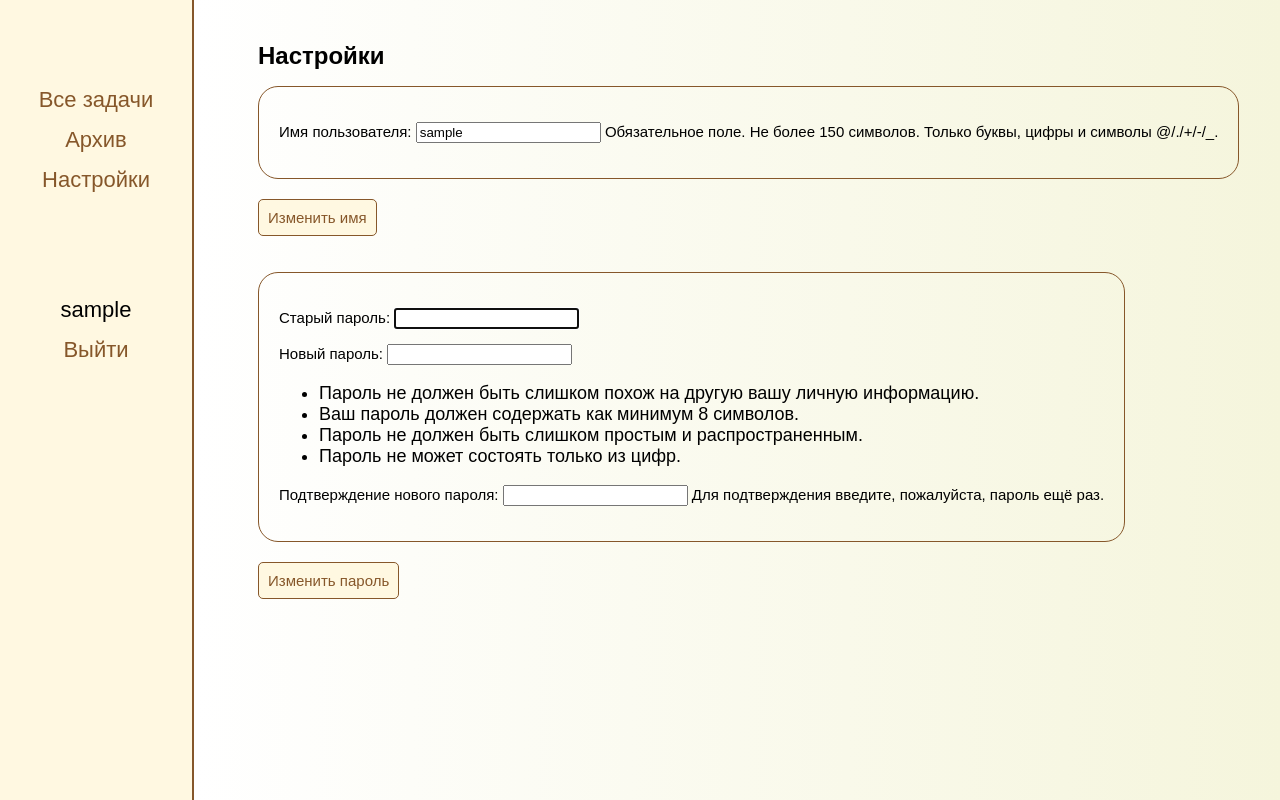
After one commit to Artem-Ionov/ToDo, a Django app: page /tasks/settings/ in a window 1280 px wide. The commit adds this page. Run offline with Django 5.2, Linux system fonts and the light colour scheme; the visitor is signed in with stand-in values (Sample User, id 1).

Commit message:
Add settings (change username and password), add validation for deadline, add login_required in basic functions

```diff
--- a/tasks/forms.py
+++ b/tasks/forms.py
@@ -3,6 +3,8 @@ from django.contrib.auth.forms import UserCreationForm
 from django.contrib.auth.models import User
 from django.core.exceptions import ValidationError
 from .models import Task, TaskBlock
+import re
+import datetime
 
 class TaskForm(forms.ModelForm):                  # Используем для формы поля из модели
     "Форма для создания задачи и обновления параметров задачи"
@@ -18,6 +20,13 @@ class TaskForm(forms.ModelForm):                  # Используем для
         super(TaskForm, self).__init__(*args, **kwargs)
         # Фильтруем объект запроса
         self.fields['taskblock'].queryset = TaskBlock.objects.filter(user=self.user)
+
+    def clean_deadline(self):
+        "Валидация даты"
+        deadline = self.cleaned_data['deadline']
+        if deadline < datetime.date.today():
+            raise ValidationError('Введите дату, начиная с сегодняшней')
+        return deadline
 
     def clean_completed(self):
         "Функция для валидации поля 'завершено' при нажатии кнопки 'переместить в рахив'"
@@ -36,7 +45,28 @@ class TaskBlockForm(forms.ModelForm):
 
 
 class SignUpForm(UserCreationForm):
-    "Форма для регистрации пользователя"
+    """Форма для регистрации пользователя. UserCreationForm - оптимизированная для регистрации версия ModelForm.
+    С ней автоматически добавляется логика для: 1) проверки совпадения паролей; 2) хэширования пароля;
+    3) проверки уникальности имени пользователя; 4) поля 'password1' и 'password2'."""
     class Meta:
         model = User
         fields = ['username', 'password1', 'password2']
+
+
+class UserNameForm(forms.ModelForm):
+    "Форма для изменения имени пользователя"
+    class Meta:
+        model = User
+        fields = ['username']
+
+    def clean_username(self):
+        """Валидация поля username. Необходима потому, что, несмотря на вывод в форме сообщений об ошибках,
+        выполняется сохранение невалидных даннаых """
+        username = self.cleaned_data['username']
+        # Проверяем, занято ли введённое имя пользователя
+        if User.objects.exclude(pk=self.instance.pk).filter(username=username).exists():
+            raise ValidationError('Это имя пользователя уже занято')
+        # Проверяем, содержит ли введённое имя недопустимые символы
+        if not re.match(r'^[\w@.+-_]+$', username):
+            raise ValidationError('Имя пользователя может содержать только буквы, цифры и символы @/./+/-/_')
+        return username
--- a/tasks/static/styles.css
+++ b/tasks/static/styles.css
@@ -107,3 +107,7 @@ ol{
     font-size: 15px;
     line-height: 20px;
 }
+
+h1{
+    font-size: 24px;
+}
--- a/tasks/templates/base.html
+++ b/tasks/templates/base.html
@@ -12,6 +12,7 @@
             <ul>
                 <li><a href="{% url 'task_list' %}">Все задачи</a></li>
                 <li><a href="{% url 'task_archive' %}">Архив</a></li>
+                <li><a href="{% url 'settings' %}">Настройки</a></li>
                 <br><br><br><br><br>
                 {% if user.is_authenticated %}                          <!--Если пользователь аутентифицирован,-->
                 <li>{{user.get_username}}</li>                          <!--выводим его имя и кнопку "Выйти",-->
--- a/tasks/templates/create_task.html
+++ b/tasks/templates/create_task.html
@@ -1,7 +1,7 @@
 {% extends 'base.html' %}
 
 {% block content %}
-    <h2>Создание новой задачи</h2>
+    <h1>Создание новой задачи</h1>
     <form method="post" id="create-form">
         {% csrf_token %}
         {{form.as_p}}
--- a/tasks/templates/create_taskblock.html
+++ b/tasks/templates/create_taskblock.html
@@ -1,7 +1,7 @@
 {% extends 'base.html' %}
 
 {% block content %}
-    <h2>Создание нового блока задач</h2>
+    <h1>Создание нового блока задач</h1>
     <form method="post" id="create-form">
         {% csrf_token %}
         {{form.as_p}}
--- /dev/null
+++ b/tasks/templates/settings.html
@@ -0,0 +1,16 @@
+{% extends 'base.html' %}
+
+{% block content %}
+    <h1>Настройки</h1>
+    <form method="post" id="username-form">
+        {% csrf_token %}
+        {{username_form.as_p}}
+    </form>
+    <div><button type=submit form="username-form" name="change_username">Изменить имя</button></div>
+    <br><br>
+    <form method="post" id="password-form">
+        {% csrf_token %}
+        {{password_form.as_p}}
+    </form>
+    <div><button type=submit form="password-form" name="change_password">Изменить пароль</button></div>
+{% endblock %}
--- a/tasks/templates/task_archive.html
+++ b/tasks/templates/task_archive.html
@@ -1,7 +1,7 @@
 {% extends 'base.html' %}
 
 {% block content %}
-    <h2>Архив</h2>
+    <h1>Архив</h1>
     <p>В скобках указана дата помещения в архив</p>
     <ol>
     {% for task in tasks %}
--- a/tasks/templates/task_detail.html
+++ b/tasks/templates/task_detail.html
@@ -1,7 +1,7 @@
 {% extends 'base.html' %}
 
 {% block content %}
-    <h2>Детальное описание задачи</h2>
+    <h1>Детальное описание задачи</h1>
     <p>Задача: {{task.title}}</p>
     <p>Блок задач: {{task.taskblock}}</p>
     <p>Важность: {% if task.importance %} Высокая {% else %} &nbsp;— {% endif %}</p>
--- a/tasks/templates/task_list.html
+++ b/tasks/templates/task_list.html
@@ -1,7 +1,7 @@
 {% extends 'base.html' %}
 
 {% block content %}
-<h2>Текущие задачи</h2>
+<h1>Текущие задачи</h1>
 <div class="my-table"><table>                               <!--"Оборачиваем" таблицу div, чтобы сделать скругление границы-->
     <colgroup>                                              <!--(из-за border-collapse=collapse не работает border-radius)-->
         <col style="width: 15%; border-right: 1px solid;">  <!--Используем colgroup для задания ширины столбцов-->
--- a/tasks/templates/update_task.html
+++ b/tasks/templates/update_task.html
@@ -1,7 +1,7 @@
 {% extends 'base.html' %}
 
 {% block content %}
-    <h2>Обновление параметров задачи</h2>
+    <h1>Обновление параметров задачи</h1>
     <form method="post" id="update-form">
         {% csrf_token %}
         {{form.as_p}}
--- a/tasks/templates/update_taskblock.html
+++ b/tasks/templates/update_taskblock.html
@@ -1,7 +1,7 @@
 {% extends 'base.html' %}
 
 {% block content %}
-    <h2>Обновление параметров блока задач</h2>
+    <h1>Обновление параметров блока задач</h1>
     <form method="post" id="update-form">
         {% csrf_token %}
         {{form.as_p}}
--- a/tasks/urls.py
+++ b/tasks/urls.py
@@ -1,11 +1,11 @@
 from django.urls import path
 from .views import task_list, create_task, update_task, delete_task, create_taskblock, update_taskblock, delete_taskblock
-from .views import task_archive, task_detail, recover_task, sign_up
+from .views import task_archive, task_detail, recover_task, sign_up, settings
 
 urlpatterns = [
     path('', task_list, name='task_list'),
     path('create/', create_task, name='create_task'),
-    path('update/<int:id>', update_task, name='update_task'),           # Передаём внутри url идентификатор задачи в функцию
+    path('update/<int:id>', update_task, name='update_task'),       # Передаём внутри url идентификатор задачи в функцию
     path('delete/<int:id>', delete_task, name='delete_task'),
     path('create/taskblock/', create_taskblock, name='create_taskblock'),
     path('update/taskblock/<int:id>', update_taskblock, name='update_taskblock'),
@@ -14,4 +14,5 @@ urlpatterns = [
     path('detail/<int:id>', task_detail, name='task_detail'),
     path('recover/<int:id>', recover_task, name='recover_task'),
     path('signup/', sign_up, name='sign_up'),
+    path('settings/', settings, name='settings'),
 ]
--- a/tasks/views.py
+++ b/tasks/views.py
@@ -1,18 +1,18 @@
 from django.shortcuts import render, redirect
-from django.contrib.auth import login
+from django.contrib.auth import login, update_session_auth_hash
+from django.contrib.auth.forms import PasswordChangeForm
+from django.contrib.auth.decorators import login_required
 from .models import Task, TaskBlock
-from .forms import TaskForm, TaskBlockForm, SignUpForm
+from .forms import TaskForm, TaskBlockForm, SignUpForm, UserNameForm
 from datetime import datetime
 
+@login_required                     # Функция требует аутентификации (иначе происходит перенаправление на 'login')
 def task_list(request):
     "Получение блоков задач текущего пользователя (задачи для каждого блока выводятся в шаблоне)"
-    if request.user.is_authenticated:                             # Если пользователь аутентифицирован,
-        taskblocks = TaskBlock.objects.filter(user=request.user)  # получаем его блоки задач
-        for taskblock in taskblocks:                              # Для каждого блока фильтруем задачи по полю 'archive',
-            taskblock.filtered_tasks = taskblock.task_set.filter(archive=False) # присваивая результат новому атрибуту
-        return render(request, 'task_list.html', {'taskblocks': taskblocks})
-    else:                                                         # Если нет, перенаправляем на страницу входа
-        return redirect('login')
+    taskblocks = TaskBlock.objects.filter(user=request.user)  # Получаем блоки задач текущего пользователя
+    for taskblock in taskblocks:                              # Для каждого блока фильтруем задачи по полю 'archive',
+        taskblock.filtered_tasks = taskblock.task_set.filter(archive=False) # присваивая результат новому атрибуту
+    return render(request, 'task_list.html', {'taskblocks': taskblocks})
 
 def create_task(request):
     "Создание новой задачи"
@@ -80,6 +80,7 @@ def delete_taskblock(request, id):
     taskblock.delete()
     return redirect('task_list')
 
+@login_required
 def task_archive(request):
     "Получение архивных задач"
     # Фильтрация задач по полю 'archive' и сортировка по полю 'archive_date'
@@ -104,8 +105,30 @@ def sign_up(request):
         form = SignUpForm(request.POST)
         if form.is_valid():
             user = form.save()
-            login(request, user)                    # Аутентификация зарегистрированного пользователя
+            login(request, user)                                # Аутентификация зарегистрированного пользователя
             return redirect('task_list')
     else:
         form = SignUpForm()
     return render(request, 'registration/sign_up.html', {'form': form})
+
+@login_required
+def settings(request):
+    "Настройки пользователя"
+    username_form = UserNameForm(instance=request.user)         # Выносим вперёд, чтобы при ошибках валидации
+    password_form = PasswordChangeForm(user=request.user)       # обе переменные передавались в шаблон
+    if request.method == 'POST':
+        if 'change_username' in request.POST:
+            username_form = UserNameForm(request.POST, instance=request.user)
+            if username_form.is_valid():
+                username_form.save()
+                return redirect('settings')
+        elif 'change_password' in request.POST:
+            """ Форма PasswordChangeForm требует именованных аргументов. Благодаря её использованию автоматически
+            выполняется 1) хэширование пароля; 2) валидация сложности пароля (AUTH_PASSWORD_VALIDATORS из settings.py);
+            3) проверка старого пароля; 4) проверка совпадения паролей; 5) форма уже содержит все нужные поля"""
+            password_form = PasswordChangeForm(data=request.POST, user=request.user)
+            if password_form.is_valid():
+                user = password_form.save()
+                update_session_auth_hash(request, user)     # Обновляем сессию, чтобы пользователь не разлогинился
+                return redirect('settings')
+    return render(request, 'settings.html', {'username_form': username_form, 'password_form': password_form})
--- a/templates/registration/login.html
+++ b/templates/registration/login.html
@@ -1,7 +1,7 @@
 {% extends 'base.html' %}
 
 {% block content %}
-    <h2>Вход</h2>
+    <h1>Вход</h1>
     <form method="post" id="input-form">
         {% csrf_token %}
         {{form.as_p}}
--- a/templates/registration/sign_up.html
+++ b/templates/registration/sign_up.html
@@ -1,7 +1,7 @@
 {% extends 'base.html' %}
 
 {% block content %}
-    <h2>Регистрация</h2>
+    <h1>Регистрация</h1>
     <form method="post" id="registration-form">
         {% csrf_token %}
         {{form.as_p}}
```
